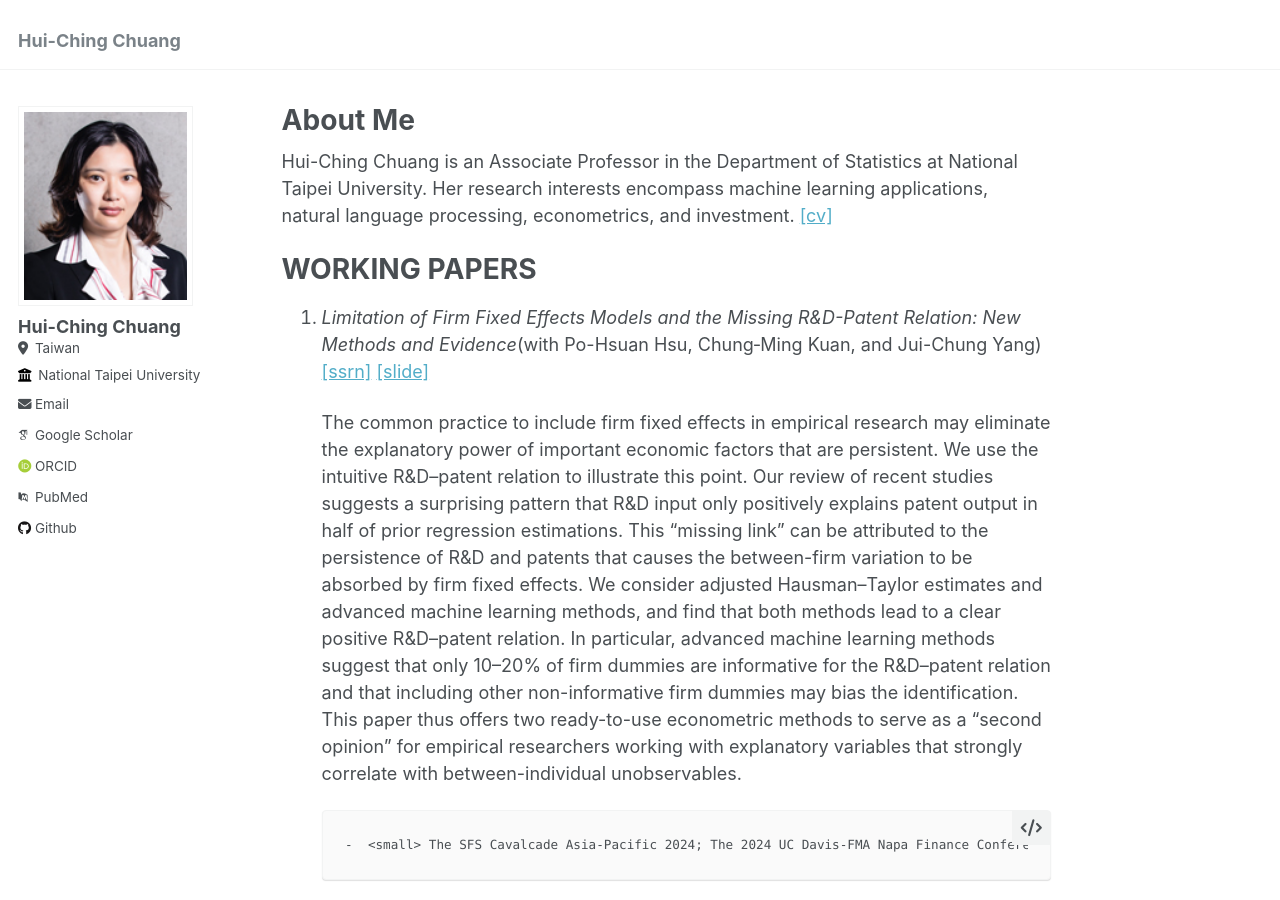
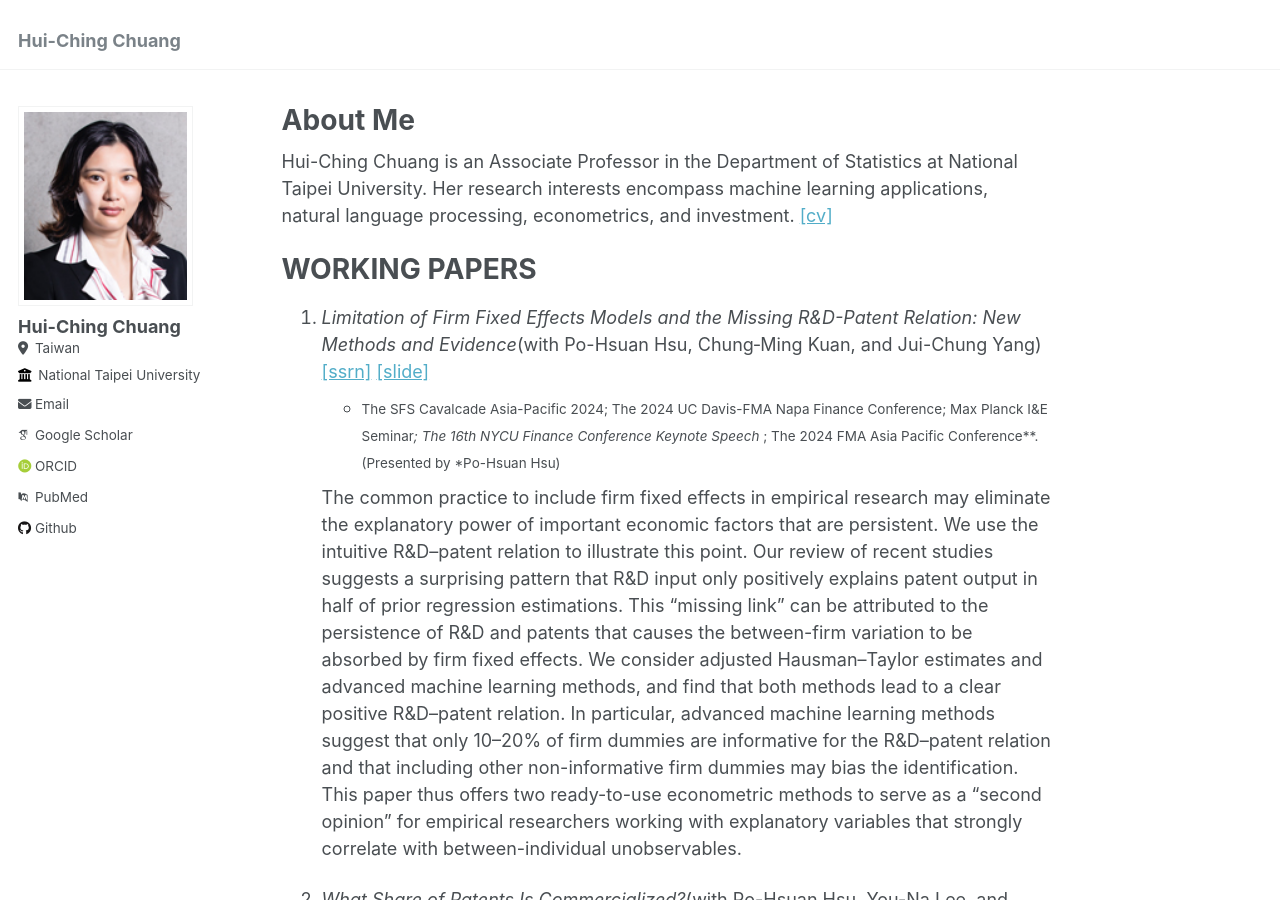
Before and after one commit to hcchuang/hcchuang.github.io, a Jekyll site: the page built from _pages/about.md, in a window 1280 px wide and 900 px high. Built offline with Jekyll 4.4.1, drawn with Linux system fonts in a browser that asks for light colours; some web fonts are replaced.

Commit message:
Update about.md

```diff
--- a/_pages/about.md
+++ b/_pages/about.md
@@ -14,11 +14,12 @@ Hui-Ching Chuang is an Associate Professor in the Department of Statistics at Na
 WORKING PAPERS
 ======
 1. _Limitation of Firm Fixed Effects Models and the Missing R&D-Patent Relation: New Methods and Evidence_(with Po-Hsuan Hsu, Chung‐Ming Kuan, and Jui-Chung Yang) [\[ssrn\]](https://papers.ssrn.com/sol3/papers.cfm?abstract_id=4636846){:target="_blank"} [\[slide\]](/files/CavalcadeAP2024_slide.pdf){:target="_blank"}
+   -  <small> The SFS Cavalcade Asia-Pacific 2024; The 2024 UC Davis-FMA Napa Finance Conference; Max Planck I&E Seminar*; The 16th NYCU Finance Conference Keynote Speech* ; The 2024 FMA Asia Pacific Conference**. (Presented by \*Po-Hsuan Hsu)</small>
 
    The common practice to include firm fixed effects in empirical research may eliminate the explanatory power of important economic factors that are persistent. We use the intuitive R&D–patent relation to illustrate this point. Our review of recent studies suggests a surprising pattern that R&D input only positively explains patent output in half of prior regression estimations. This "missing link" can be attributed to the persistence of R&D and patents that causes the between-firm variation to be absorbed by firm fixed effects. We consider adjusted Hausman–Taylor estimates and advanced machine learning methods, and find that both methods lead to a clear positive R&D–patent relation. In particular, advanced machine learning methods suggest that only 10–20% of firm dummies are informative for the R&D–patent relation and that including other non-informative firm dummies may bias the identification. This paper thus offers two ready-to-use econometric methods to serve as a "second opinion" for empirical researchers working with explanatory variables that strongly correlate with between-individual unobservables.
 
 
-       -  <small> The SFS Cavalcade Asia-Pacific 2024; The 2024 UC Davis-FMA Napa Finance Conference; Max Planck I&E Seminar*; The 16th NYCU Finance Conference Keynote Speech* ; The 2024 FMA Asia Pacific Conference**. (Presented by \*Po-Hsuan Hsu)</small>
+
 
 
 3. _What Share of Patents Is Commercialized?_(with Po-Hsuan Hsu, You-Na Lee, and John. P Walsh)
```
